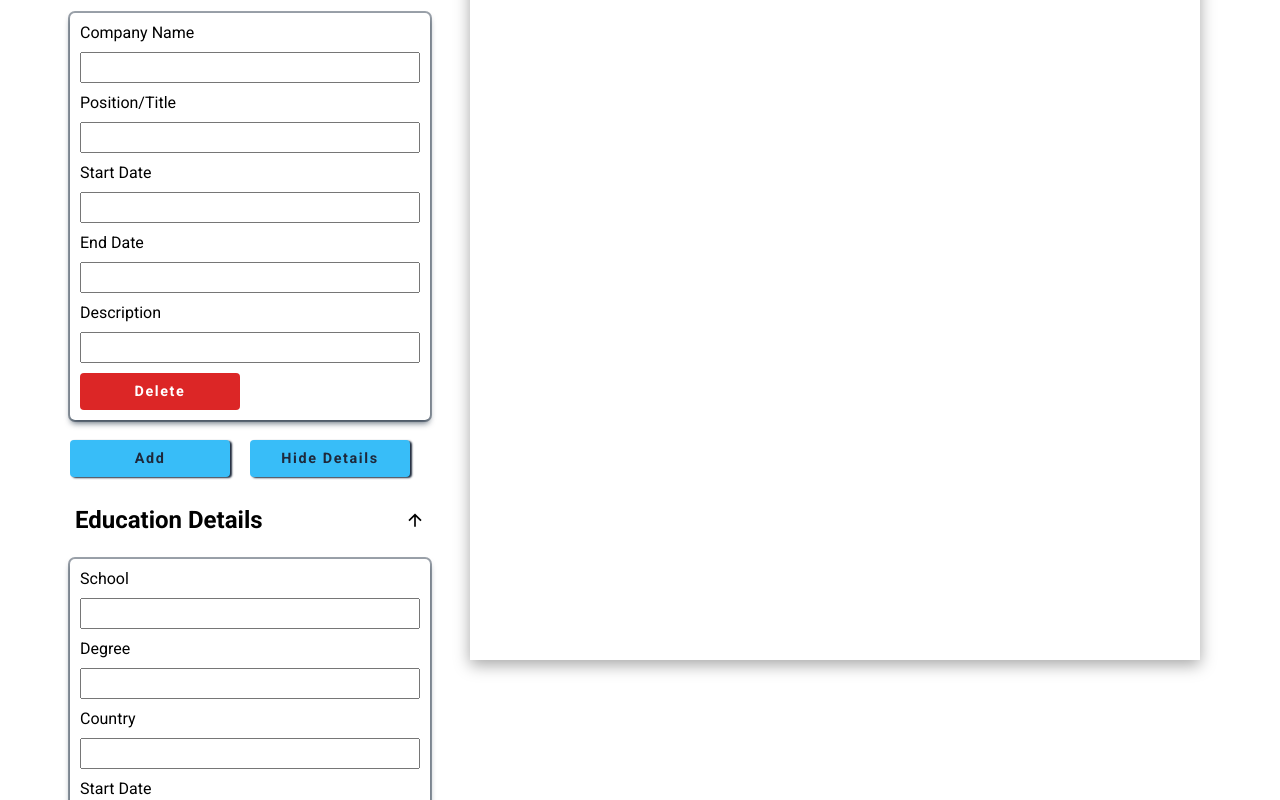
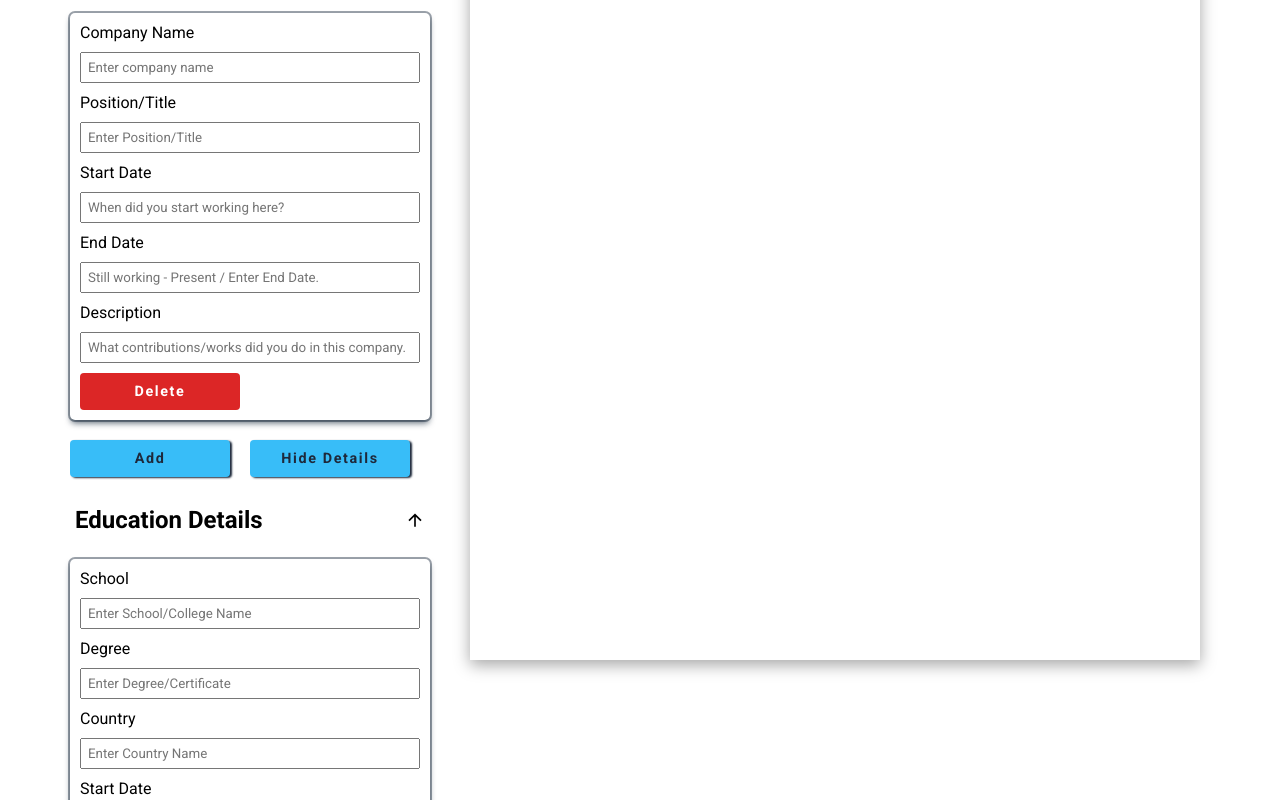
Before and after one commit to Amrit57/CV-Application, a React (Vite) app: page / in a window 1280 px wide. Shown: the part 640-1440 px from the top of the page. Built offline with nearby package versions, Linux system fonts and the light colour scheme.

Commit message:
Added placeholder atrribute in input fields.

```diff
--- a/src/components/Form.jsx
+++ b/src/components/Form.jsx
@@ -158,7 +158,7 @@ export default function Form() {
                   <label htmlFor="companyName">Company Name</label>
                   <input
                     type="text"
-                    id="companyName"
+                    placeholder="Enter company name"
                     name="companyName"
                     value={data.companyName}
                     onChange={(e) => handleExpChange(index, e)}
@@ -166,7 +166,7 @@ export default function Form() {
                   <label htmlFor="position">Position/Title</label>
                   <input
                     type="text"
-                    id="position"
+                    placeholder="Enter Position/Title"
                     name="position"
                     value={data.position}
                     onChange={(e) => handleExpChange(index, e)}
@@ -174,7 +174,7 @@ export default function Form() {
                   <label htmlFor="startDate">Start Date</label>
                   <input
                     type="text"
-                    id="startDate"
+                    placeholder="When did you start working here?"
                     name="startDate"
                     value={data.startDate}
                     onChange={(e) => handleExpChange(index, e)}
@@ -182,7 +182,7 @@ export default function Form() {
                   <label htmlFor="endDate">End Date</label>
                   <input
                     type="text"
-                    id="endDate"
+                    placeholder="Still working - Present / Enter End Date."
                     name="endDate"
                     value={data.endDate}
                     onChange={(e) => handleExpChange(index, e)}
@@ -190,7 +190,7 @@ export default function Form() {
                   <label htmlFor="description">Description</label>
                   <input
                     type="text"
-                    id="description"
+                    placeholder="What contributions/works did you do in this company."
                     name="description"
                     value={data.description}
                     onChange={(e) => handleExpChange(index, e)}
@@ -210,12 +210,14 @@ export default function Form() {
                 </div>
               );
             })}
+            <div className="btn-container">
               <button className="btn btn-add" onClick={addExpInput}>
                 Add
               </button>
               <button className="btn" onClick={() => setDropDown(!dropDown)}>
                 {dropDown ? "Hide Details" : "Show Details"}
               </button>
+            </div>
           </section>
           <section className="education-info">
             <div onClick={() => setDropEdu(!dropEdu)} className="section-title">
@@ -239,13 +241,14 @@ export default function Form() {
                   <input
                     type="text"
                     name="schoolName"
+                    placeholder="Enter School/College Name"
                     value={eduData.schoolName}
                     onChange={(e) => handleEduChange(index, e)}
                   />
                   <label htmlFor="degree">Degree</label>
                   <input
                     type="text"
-                    id="degree"
+                    placeholder="Enter Degree/Certificate"
                     name="degree"
                     value={eduData.degree}
                     onChange={(e) => handleEduChange(index, e)}
@@ -254,6 +257,7 @@ export default function Form() {
                   <input
                     type="text"
                     name="country"
+                    placeholder="Enter Country Name"
                     value={eduData.country}
                     onChange={(e) => handleEduChange(index, e)}
                   />
@@ -261,6 +265,7 @@ export default function Form() {
                   <input
                     type="text"
                     name="startDate"
+                    placeholder="Enter Start Date"
                     value={eduData.startDate}
                     onChange={(e) => handleEduChange(index, e)}
                   />
@@ -268,6 +273,7 @@ export default function Form() {
                   <input
                     type="text"
                     name="endDate"
+                    placeholder="Study Completion Date"
                     value={eduData.endDate}
                     onChange={(e) => handleEduChange(index, e)}
                   />
@@ -286,12 +292,14 @@ export default function Form() {
                 </div>
               );
             })}
+            <div className="btn-container">
               <button className="btn btn-add" onClick={addEduInput}>
                 Add
               </button>
               <button className="btn" onClick={() => setDropEdu(!dropEdu)}>
                 {dropEdu ? "Hide Details" : "Show Details"}
               </button>
+            </div>
           </section>
         </div>
         <DisplayForm
```
Lines whose indentation alone changed are shown as unchanged.
